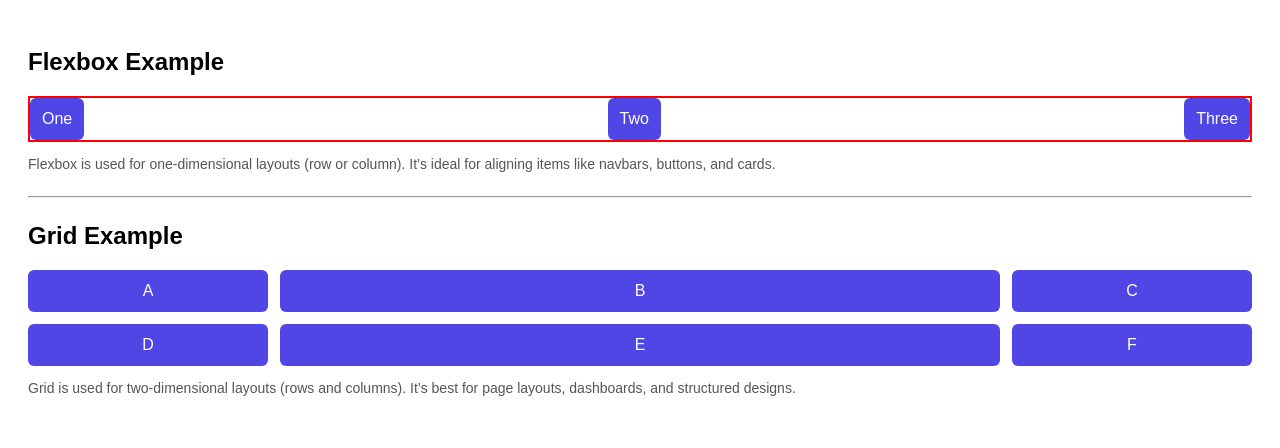
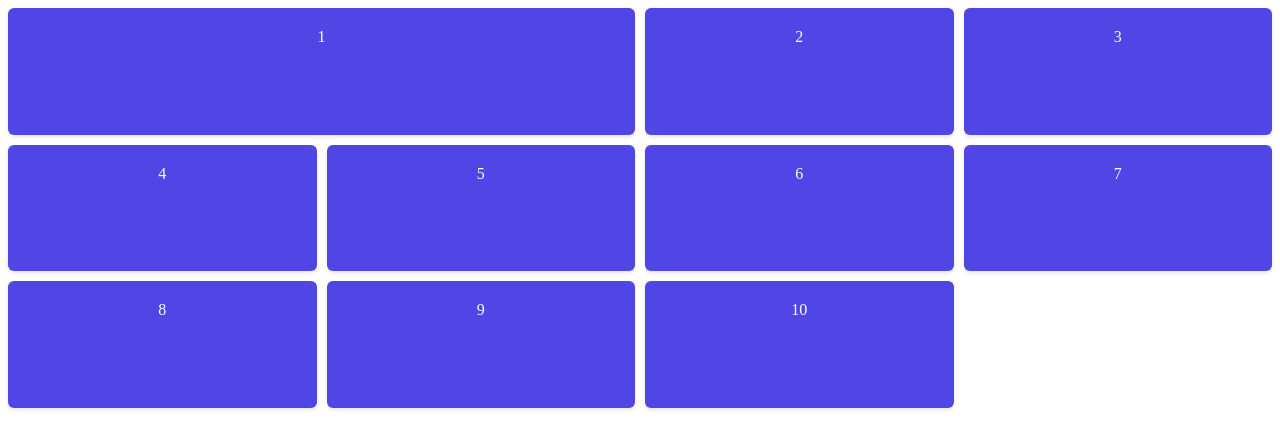
Before and after one commit to singhHarcharan/React-Interview-Prep, a React (Create React App) app: page / in a window 1280 px wide. Shown: the top 448 px of the page. Built offline with nearby package versions, Linux system fonts and the light colour scheme.

Commit message:
GridColumn Span 2 property

```diff
--- a/src/App.js
+++ b/src/App.js
@@ -1,4 +1,5 @@
 import FlexVsGrid from "./PracticeComponents/CSSFlexVsGrid/FlexVsGrid";
+import GridTemplateColumn from "./PracticeComponents/CSSFlexVsGrid/GridTemplateColumn";
 import Counter from "./PracticeComponents/CustomHooks/Counter";
 import DebouncedSearch from "./PracticeComponents/Debouncing/DebouncedSearch";
 import UsersList from "./PracticeComponents/FetchAPIandRender/UsersList";
@@ -19,7 +20,8 @@ function App() {
     {/* <DebouncedSearch /> */}
     {/* <Timer /> */}
     {/* <UseEffectCases /> */}
-    <FlexVsGrid />
+    {/* <FlexVsGrid /> */}
+    <GridTemplateColumn />
   </div>
 }
 
--- /dev/null
+++ b/src/PracticeComponents/CSSFlexVsGrid/GridTemplateColumn.jsx
@@ -0,0 +1,41 @@
+function GridTemplateColumn() {
+  const containerStyle = {
+    display: 'grid',
+    gridTemplateColumns: "repeat(4, 1fr)",
+    gridTemplateRows: 'repeat(3, 1fr)',
+    gap: '10px',
+    borderRadius: '8px',
+    height: '400px' // Added height to see the row effect
+  };
+
+  const itemStyle = {
+    backgroundColor: '#4f46e5',
+    color: 'white',
+    padding: '20px',
+    textAlign: 'center',
+    borderRadius: '6px',
+    boxShadow: '0 2px 4px rgba(0,0,0,0.1)'
+  };
+
+  const featuredStyle = {
+    ...itemStyle,
+    gridColumn: 'span 2' // Makes the featured item span 2 columns
+  };
+
+  return (
+    <div style={containerStyle}>
+      <div style={featuredStyle}>1</div>
+      <div style={itemStyle}>2</div>
+      <div style={itemStyle}>3</div>
+      <div style={itemStyle}>4</div>
+      <div style={itemStyle}>5</div>
+      <div style={itemStyle}>6</div>
+      <div style={itemStyle}>7</div>
+      <div style={itemStyle}>8</div>
+      <div style={itemStyle}>9</div>
+      <div style={itemStyle}>10</div>
+    </div>
+  );
+}
+
+export default GridTemplateColumn;
```
